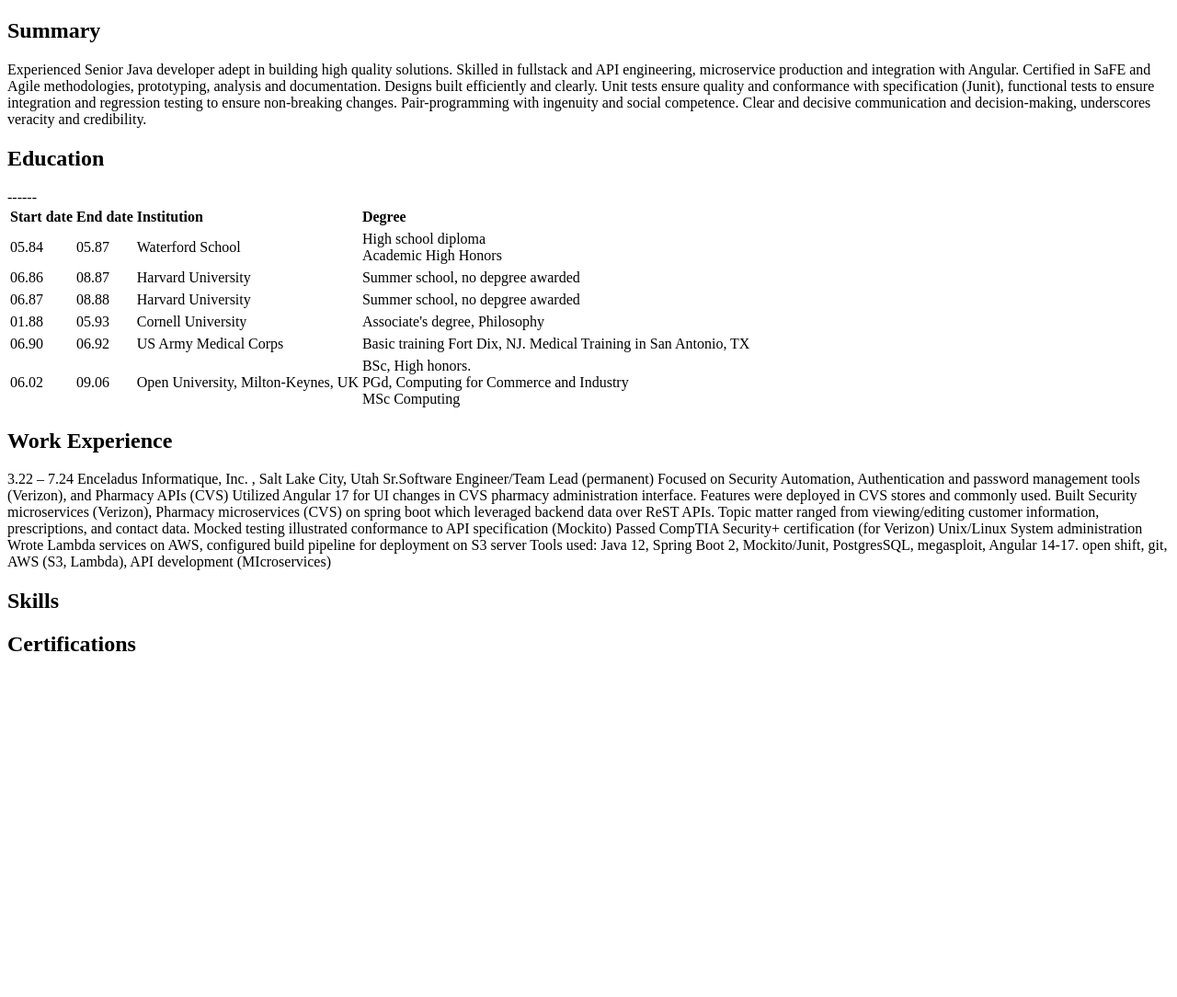
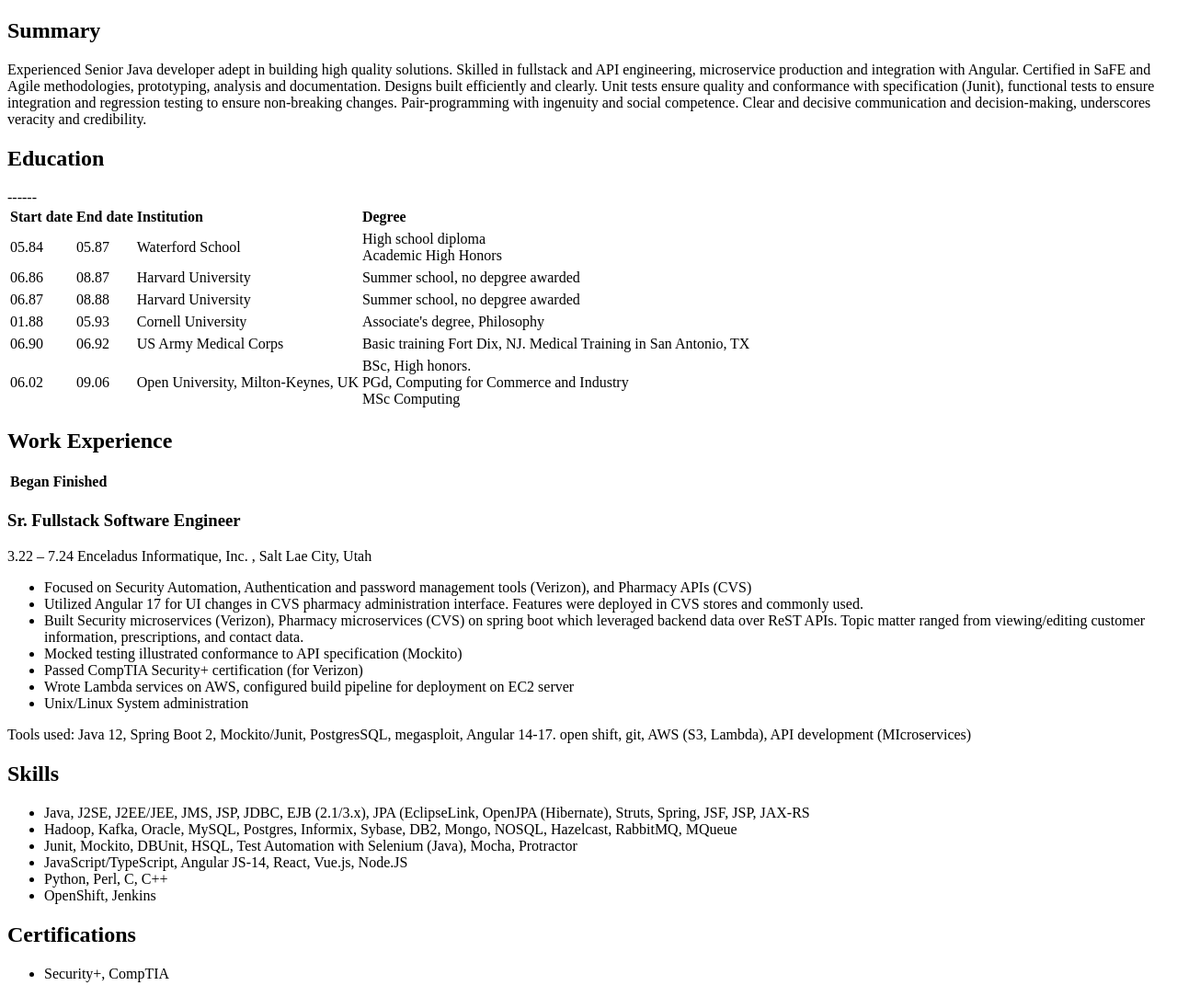
Before and after one commit to mjlslink/online-resume, a plain HTML site: page index.html in a window 1280 px wide. Shown: the whole page at 92% size. Before the commit the page ends 800 px from the top, so only its background shows below. Drawn offline with Linux system fonts and the light colour scheme.

Commit message:
Added sections for resume

```diff
--- a/index.html
+++ b/index.html
@@ -32,22 +32,39 @@
         </table>
 
         <h2>Work Experience</h2>
+            <table>
+                <th>Began</th><th>Finished</th>
 
+            </table>
 
-3.22 – 7.24	Enceladus Informatique, Inc. , Salt Lake City, Utah
-Sr.Software Engineer/Team Lead (permanent)
-Focused on Security Automation, Authentication and password management tools (Verizon), and Pharmacy APIs (CVS)
-Utilized Angular 17 for UI changes in CVS pharmacy administration interface. Features were deployed in CVS stores and commonly used.
-Built Security microservices (Verizon), Pharmacy microservices (CVS) on spring boot which leveraged backend data over ReST APIs. Topic matter ranged from viewing/editing customer information, prescriptions, and contact data.
-Mocked testing illustrated conformance to API specification (Mockito)
-Passed CompTIA Security+ certification (for Verizon)
-Unix/Linux System administration
-Wrote Lambda services on AWS, configured build pipeline for deployment on S3 server
+            <h3>Sr. Fullstack Software Engineer </h3>
+3.22 – 7.24	Enceladus Informatique, Inc. , Salt Lae City, Utah
+<ul>
+    <li>Focused on Security Automation, Authentication and password management tools (Verizon), and Pharmacy APIs (CVS)</li>
+    <li>Utilized Angular 17 for UI changes in CVS pharmacy administration interface. Features were deployed in CVS stores and commonly used.</li>
+    <li>Built Security microservices (Verizon), Pharmacy microservices (CVS) on spring boot which leveraged backend data over ReST APIs. Topic matter ranged from viewing/editing customer information, prescriptions, and contact data. </li>
+    <li>Mocked testing illustrated conformance to API specification (Mockito)	</li>
+    <li>Passed CompTIA Security+ certification (for Verizon)</li>
+    <li>Wrote Lambda services on AWS, configured build pipeline for deployment on EC2 server</li>
+    <li>Unix/Linux System administration</li>
+</ul>
 Tools used:
 Java 12, Spring Boot 2, Mockito/Junit, PostgresSQL, megasploit, Angular 14-17. open shift,  git, AWS (S3, Lambda), API development (MIcroservices)
 
         <h2>Skills</h2>
 
+        <ul>
+            <li>Java, J2SE, J2EE/JEE, JMS, JSP, JDBC, EJB (2.1/3.x), JPA (EclipseLink, OpenJPA (Hibernate), Struts, Spring, JSF, JSP, JAX-RS</li>
+            <li>Hadoop, Kafka, Oracle, MySQL, Postgres, Informix, Sybase, DB2, Mongo, NOSQL, Hazelcast, RabbitMQ, MQueue</li>
+            <li>Junit, Mockito, DBUnit, HSQL, Test Automation with Selenium (Java), Mocha, Protractor</li>
+            <li>JavaScript/TypeScript, Angular JS-14, React, Vue.js, Node.JS</li>
+            <li>Python, Perl, C, C++</li>
+            <li>OpenShift, Jenkins</li>
+        </ul>
+
         <h2>Certifications</h2>
+        <ul>
+            <li>Security+, CompTIA</li>
+        </ul>
     </body>
 </html>
```
